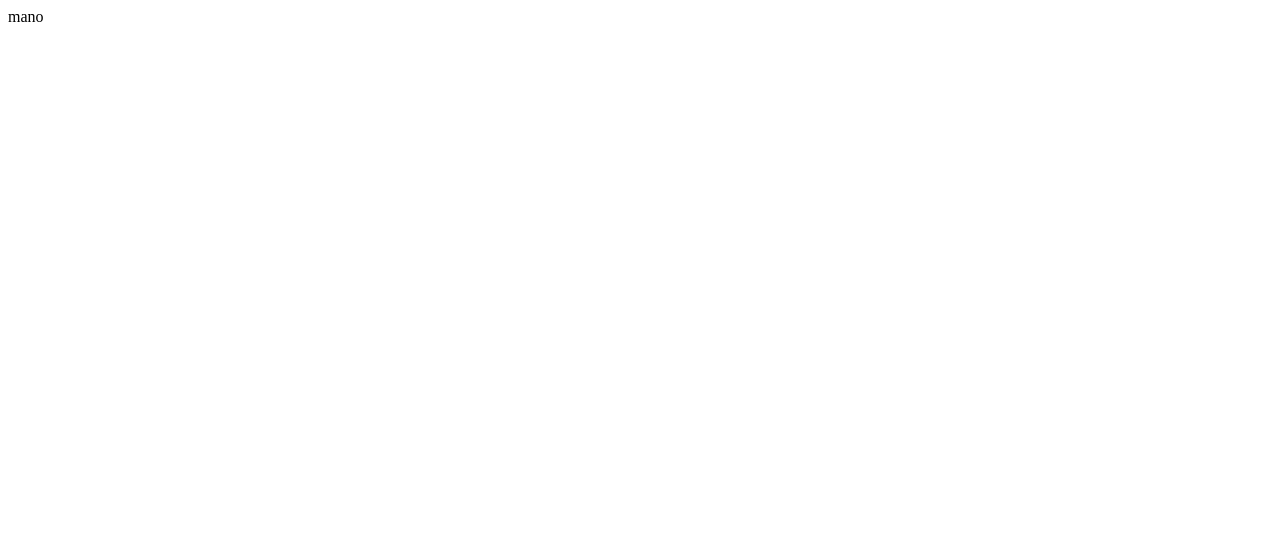
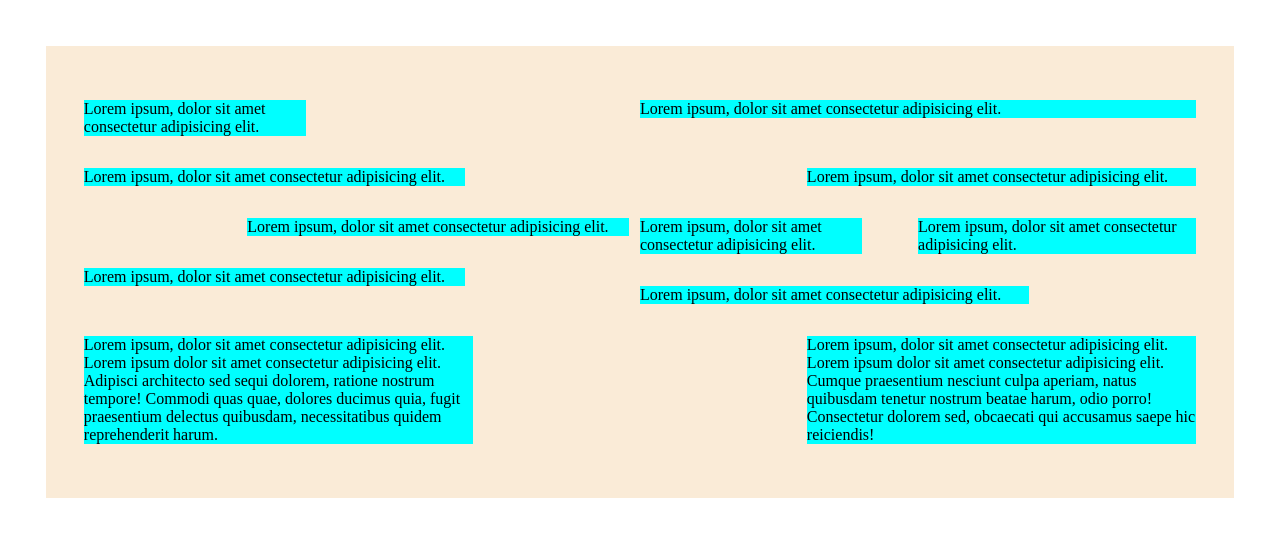
Before and after one commit to PauliusRa1987/1-homework, a website: page index.html in a window 1280 px wide. Drawn offline with Linux system fonts and the light colour scheme.

Commit message:
Final result

```diff
--- a/index.html
+++ b/index.html
@@ -7,6 +7,28 @@
     <title>Document</title>
 </head>
 <body>
-    mano
+    <main style="background-color: antiquewhite; width: 93%%; display: inline-block; padding: 3%; margin: 3%;">
+        <div style="width: 100%; float: left;">
+            <p style="width: 20%; float: left; background-color: aqua;">Lorem ipsum, dolor sit amet consectetur adipisicing elit.</p>
+            <p style="width: 50%; float: right; background-color: aqua;">Lorem ipsum, dolor sit amet consectetur adipisicing elit.</p>
+        </div>
+        <div style="width: 100%; float: left;">
+            <div style="width: 49%; float: left; ">
+                <p style="width: 70%; float: left; background-color: aqua;">Lorem ipsum, dolor sit amet consectetur adipisicing elit.</p>
+                <p style="width: 70%; float: right; background-color: aqua;">Lorem ipsum, dolor sit amet consectetur adipisicing elit.</p>
+                <p style="width: 70%; float: left; background-color: aqua;">Lorem ipsum, dolor sit amet consectetur adipisicing elit.</p>
+            </div>
+            <div style="width: 50%; float: right;">
+                <p style="width: 70%; float: right; background-color: aqua;">Lorem ipsum, dolor sit amet consectetur adipisicing elit.</p>
+                <p style="width: 40%; float: left; background-color: aqua;">Lorem ipsum, dolor sit amet consectetur adipisicing elit.</p>
+                <p style="width: 50%; float: right; background-color: aqua;">Lorem ipsum, dolor sit amet consectetur adipisicing elit.</p>
+                <p style="width: 70%; float: left; background-color: aqua;">Lorem ipsum, dolor sit amet consectetur adipisicing elit.</p>
+            </div>
+        </div>
+        <div style="width: 100%; float: left;">
+            <p style="width: 35%; float: left; background-color: aqua;">Lorem ipsum, dolor sit amet consectetur adipisicing elit. Lorem ipsum dolor sit amet consectetur adipisicing elit. Adipisci architecto sed sequi dolorem, ratione nostrum tempore! Commodi quas quae, dolores ducimus quia, fugit praesentium delectus quibusdam, necessitatibus quidem reprehenderit harum.</p>
+            <p style="width: 35%; float: right; background-color: aqua;">Lorem ipsum, dolor sit amet consectetur adipisicing elit. Lorem ipsum dolor sit amet consectetur adipisicing elit. Cumque praesentium nesciunt culpa aperiam, natus quibusdam tenetur nostrum beatae harum, odio porro! Consectetur dolorem sed, obcaecati qui accusamus saepe hic reiciendis!</p>
+        </div>
+    </main>
 </body>
 </html>
```
Also changed, not shown: README.md.
